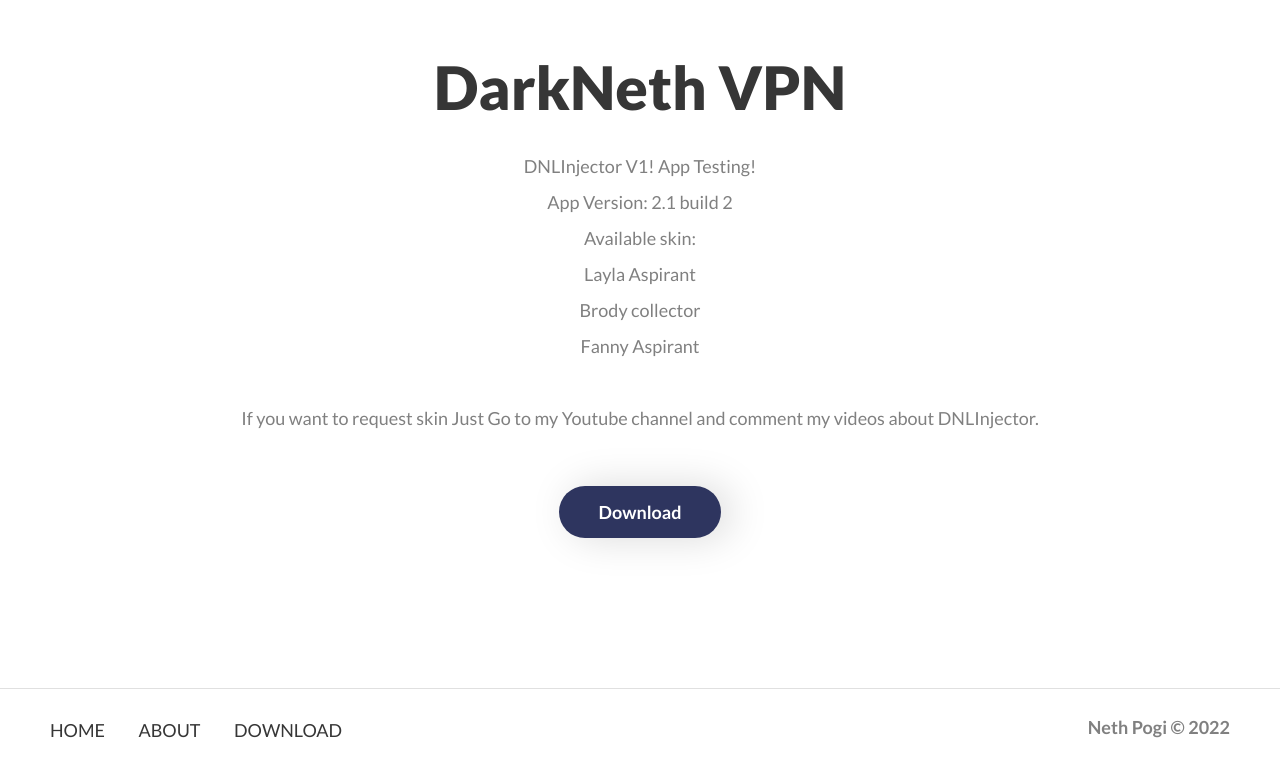
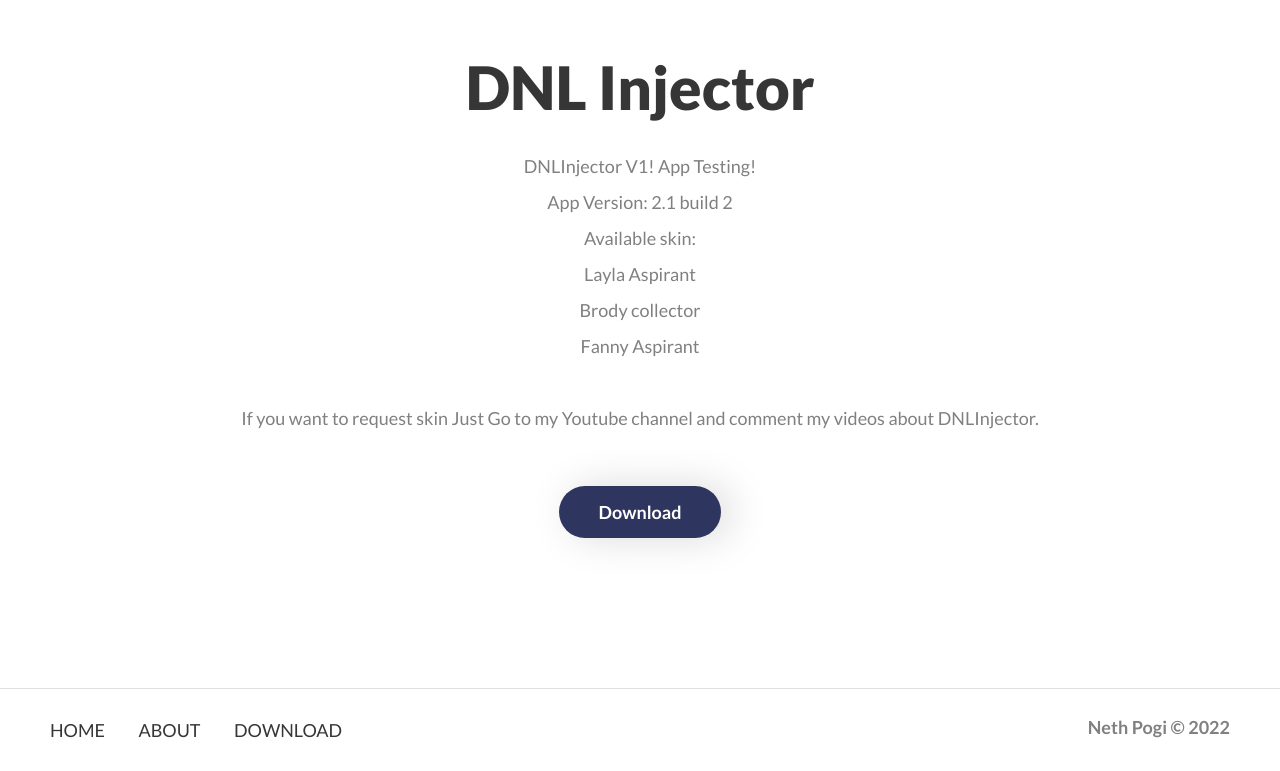
Before and after one commit to dionel-tech/gagi, a plain HTML site: page index.html in a window 1280 px wide. Shown: the part 3666-4437 px from the top of the page. Drawn offline with nearby package versions, Linux system fonts and the light colour scheme.

Commit message:
Update index.html

```diff
--- a/index.html
+++ b/index.html
@@ -184,7 +184,7 @@
       <div class="row">
         <img class="app-logo" src="images/app_logo.png" alt="" />
         <h2 class="stylish_heading">
-          DarkNeth VPN
+          DNL Injector
         </h2>
 		<p>
 		  DNLInjector V1! App Testing!<br>App Version: 2.1 build 2<br>Available skin:<br>Layla Aspirant<br>Brody collector<br>Fanny Aspirant<br><br>If you want to request skin Just Go to my Youtube channel and comment my videos about DNLInjector.<br>
```
